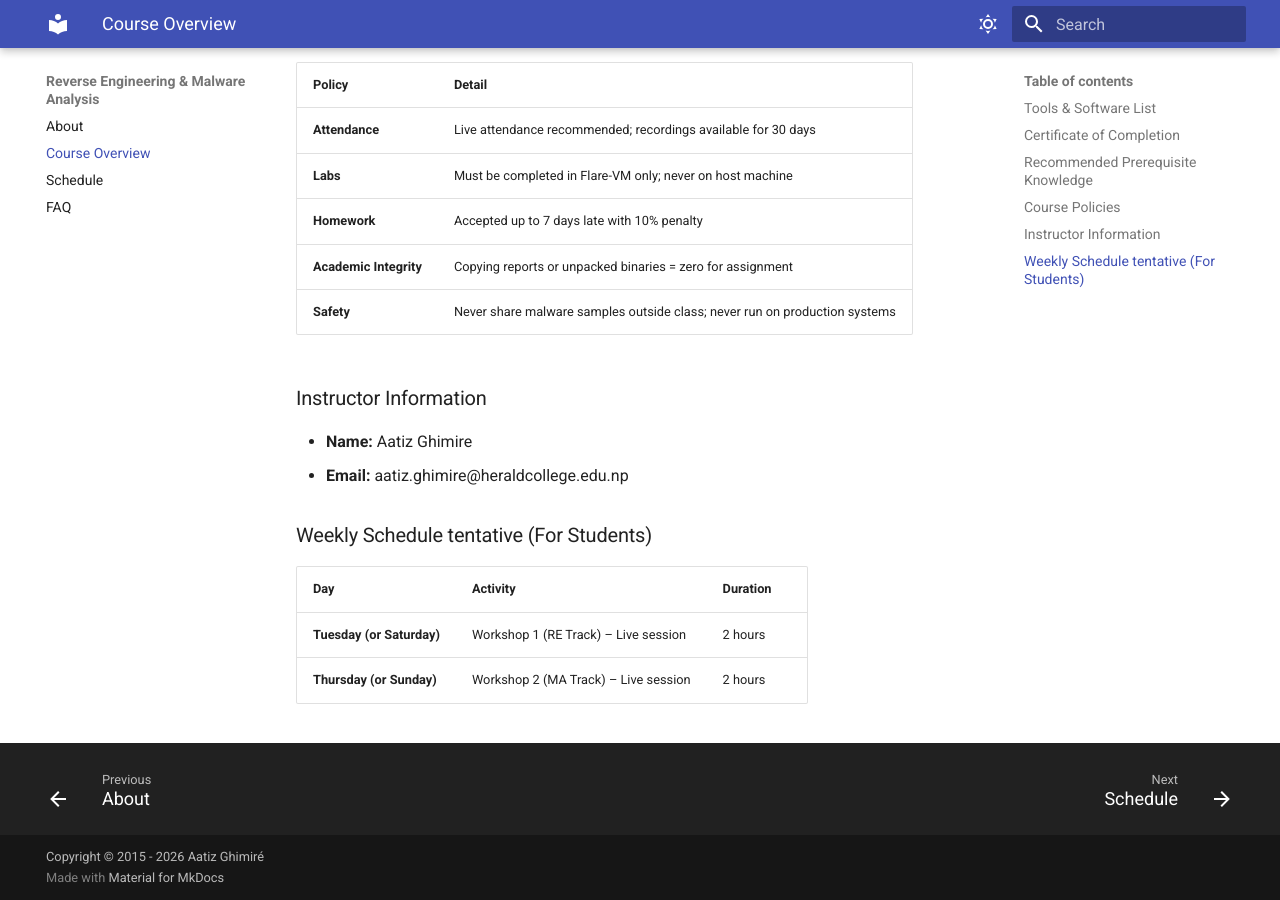
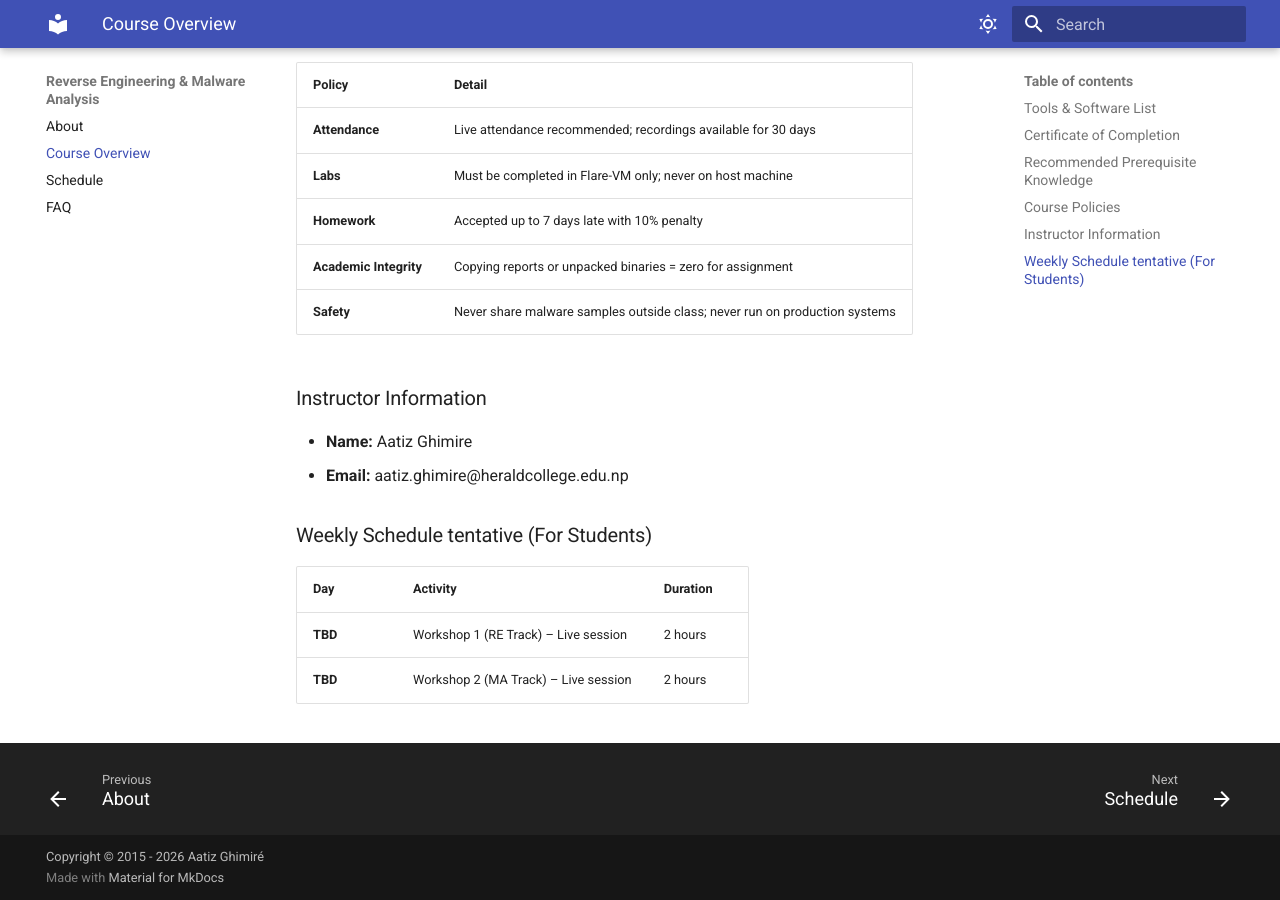
Before and after one commit to aatizghimire/rema-s2026, an MkDocs documentation site: the page built from docs/overview.md, in a window 1280 px wide and 900 px high, scrolled down 1490 px. Built offline with MkDocs 1.6.1 and Material for MkDocs 9.7.7, drawn with Linux system fonts in a browser that asks for light colours.

Commit message:
update course commit

```diff
--- a/docs/overview.md
+++ b/docs/overview.md
@@ -51,5 +51,5 @@ Upon successful completion of this bootcamp, students will receive a certificate
 
 | Day | Activity | Duration |
 | :--- | :--- | :--- |
-| **Tuesday (or Saturday)** | Workshop 1 (RE Track) – Live session | 2 hours |
-| **Thursday (or Sunday)**| Workshop 2 (MA Track) – Live session | 2 hours |
+| **TBD** | Workshop 1 (RE Track) – Live session | 2 hours |
+| **TBD**| Workshop 2 (MA Track) – Live session | 2 hours |
```
